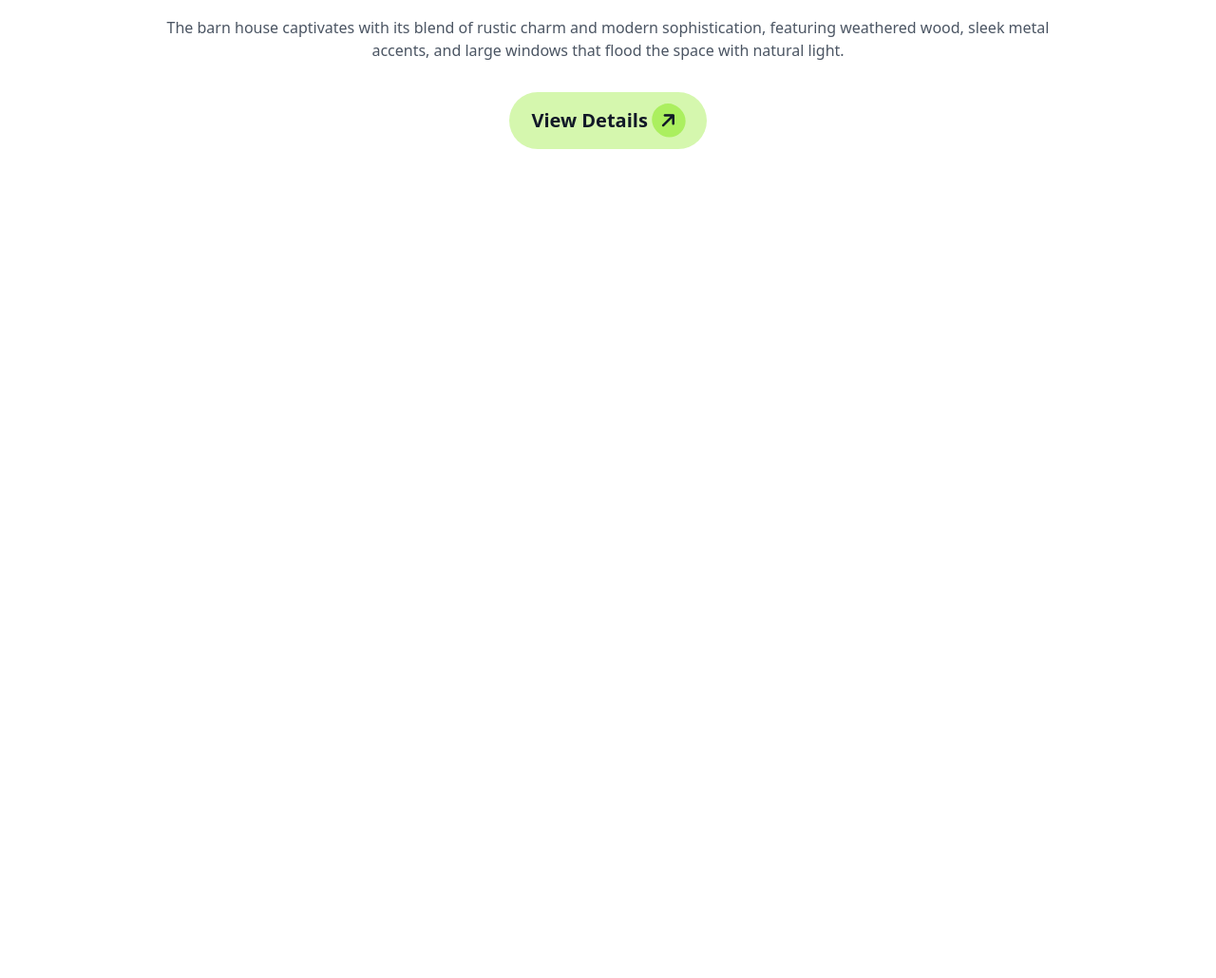
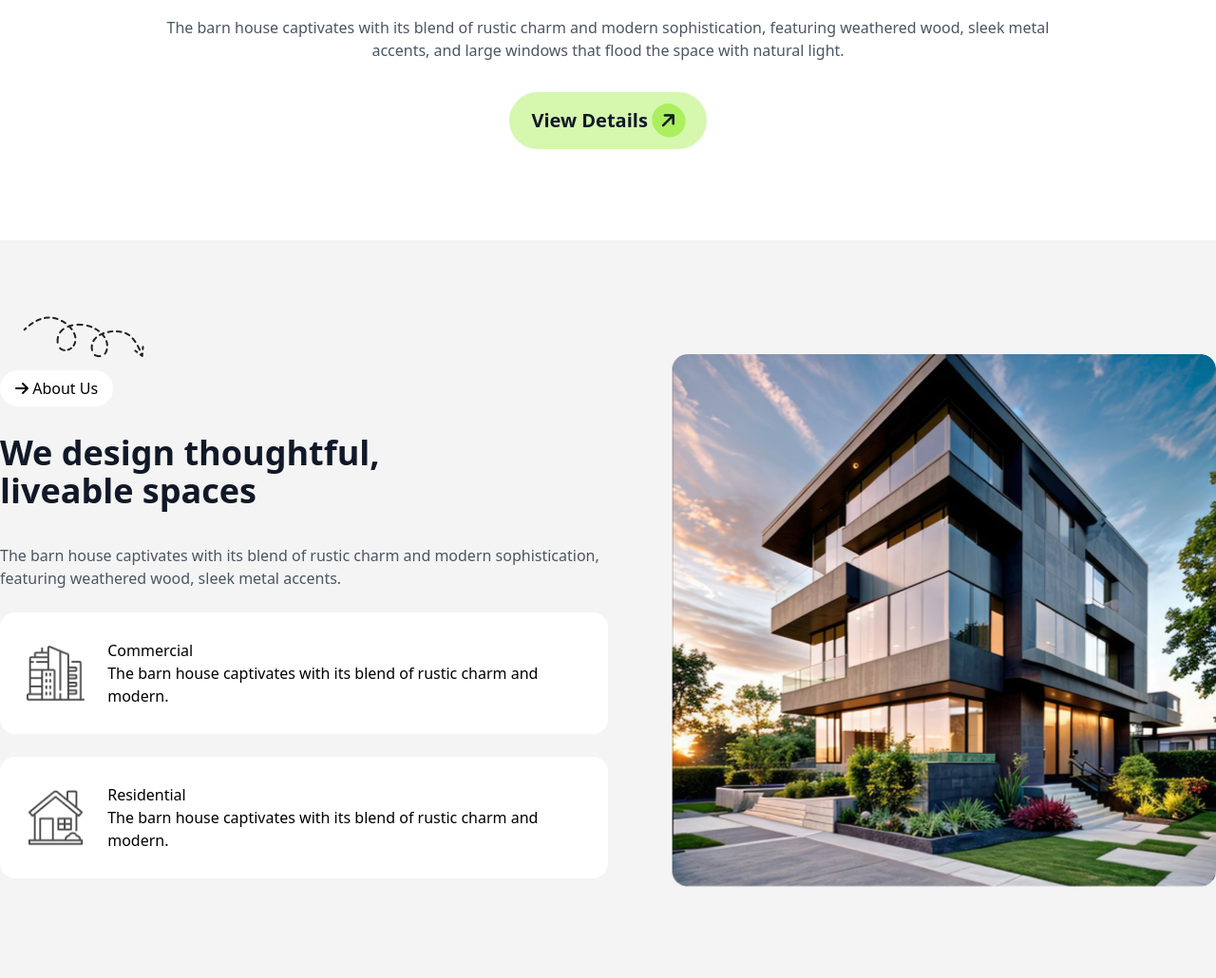
Before and after one commit to Raisul03/Assignment-3, a plain HTML site: page index.html in a window 1280 px wide. Shown: the part 657-1687 px from the top of the page at 95% size. Before the commit the page ends 910 px from the top, so only its background shows below. Drawn offline with nearby package versions, Linux system fonts and the light colour scheme.

Commit message:
About Us section done

```diff
--- a/index.html
+++ b/index.html
@@ -23,6 +23,7 @@
                     colors: {
                         clifford: '#da373d',
                         'btn-primary': '#ABEF5F',
+                        'bg-clr': '#F4F4F4',
                     }
                 }
             }
@@ -69,11 +70,13 @@
 
             <!-- Text section -->
             <div class="text-center mt-6">
-                <h1 class="font-extrabold text-6xl text-gray-900">A barn house of this design has a <br> striking
+                <h1 class="font-extrabold text-6xl text-gray-900 w-3/4 mx-auto">A barn house of this design has a
+                    striking
                     appearance
                 </h1>
 
-                <p class="font-medium text-base text-gray-600 mt-6 mb-8 w-3/4 mx-auto">The barn house captivates with its blend of rustic charm
+                <p class="font-medium text-base text-gray-600 mt-6 mb-8 w-3/4 mx-auto">The barn house captivates with
+                    its blend of rustic charm
                     and
                     modern sophistication, featuring weathered
                     wood, sleek metal accents, and large windows that flood the space with natural light.</p>
@@ -85,8 +88,43 @@
         </section>
     </header>
 
-    <main class="container mx-auto">
+    <main>
+        <section class="bg-bg-clr relative">
+            <!-- About us section starts -->
 
+            <img class="hidden lg:block absolute top-20 left-6" src="assets/Vector.png" alt="">
+            <div class="container mx-auto pt-24 lg:flex justify-between ">
+                <div class="md:w-1/2 lg:pt-12">
+                    <div class="text-center md:text-left">
+                        <span class="bg-white px-4 py-2 rounded-[32px]"><i class="fa-solid fa-arrow-right"></i> About
+                            Us</span>
+                        <h1 class="my-6 lg:my-9 font-bold text-4xl text-gray-900">We design thoughtful,<br> liveable spaces</h1>
+                        <p class="font-medium text-base text-gray-600">The barn house captivates with its blend of
+                            rustic charm and
+                            modern sophistication, featuring weathered wood, sleek metal accents.</p>
+                    </div>
+                    <div class="my-6 flex gap-6 items-center bg-white rounded-2xl p-7">
+                        <div><img src="assets/commercial.png" alt=""></div>
+                        <div>
+                            <h3>Commercial</h3>
+                            <p>The barn house captivates with its blend of rustic charm and modern.</p>
+                        </div>
+                    </div>
+                    <div class="flex gap-6 items-center bg-white rounded-2xl p-7">
+                        <div><img src="assets/residential.png" alt=""></div>
+                        <div>
+                            <h3>Residential</h3>
+                            <p>The barn house captivates with its blend of rustic charm and modern.</p>
+                        </div>
+                    </div>
+                </div>
+                <div class="mb-24">
+                    <img class="mt-6 w-full" src="assets/Rectangle.png" alt="">
+                </div>
+            </div>
+
+            <!-- How we work section starts -->
+        </section>
     </main>
 
     <footer></footer>
```
